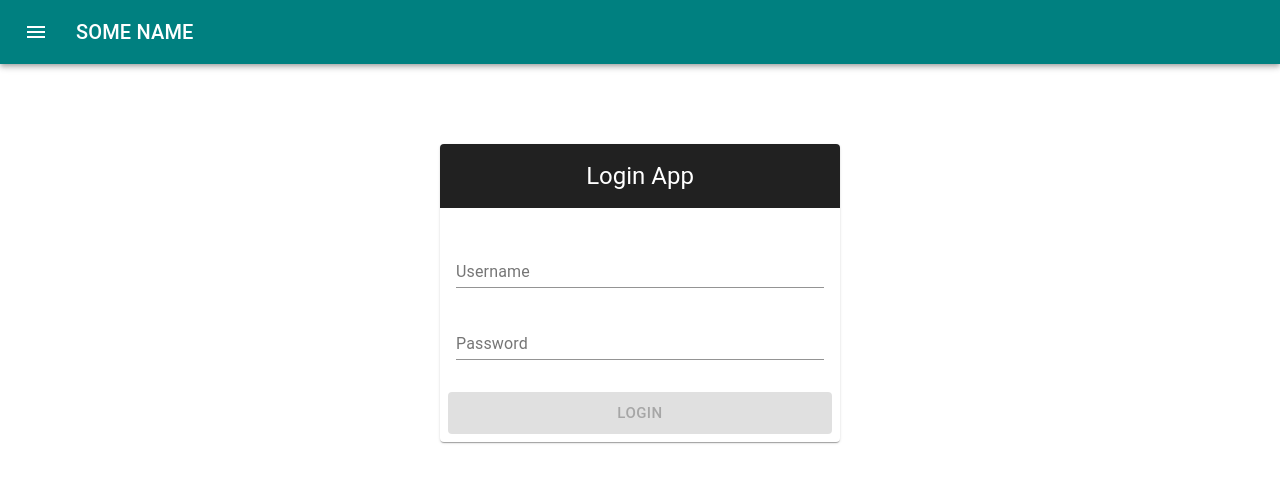
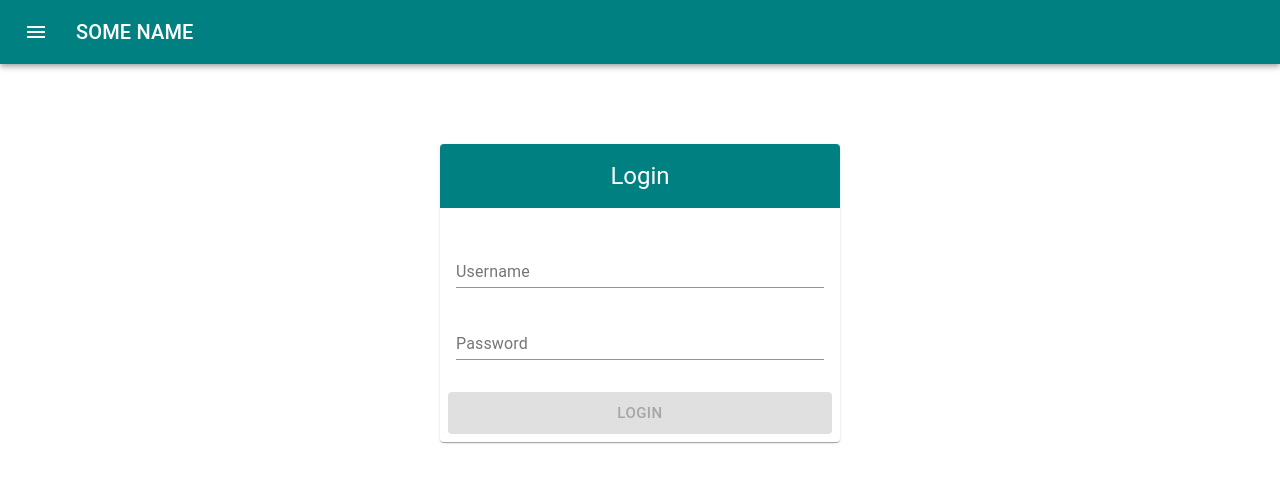
Before and after one commit to mariazangelova/lolapp, a React (Create React App) app: page /login in a window 1280 px wide. Shown: the top 482 px of the page. Built offline with nearby package versions, Linux system fonts and the light colour scheme.

Commit message:
Change login form colour and text

```diff
--- a/src/components/Login/Styles.tsx
+++ b/src/components/Login/Styles.tsx
@@ -11,10 +11,11 @@ export const useStyles = makeStyles((theme: Theme) =>
     loginBtn: {
       marginTop: theme.spacing(2),
       flexGrow: 1,
+      background: "teal",
     },
     header: {
       textAlign: "center",
-      background: "#212121",
+      background: "teal",
       color: "#fff",
     },
     card: {
--- a/src/components/Login/index.tsx
+++ b/src/components/Login/index.tsx
@@ -70,7 +70,7 @@ const Login = () => {
   return (
     <form className={classes.container} noValidate autoComplete="off">
       <Card className={classes.card}>
-        <CardHeader className={classes.header} title="Login App" />
+        <CardHeader className={classes.header} title="Login" />
         <CardContent>
           <div>
             <TextField
```
